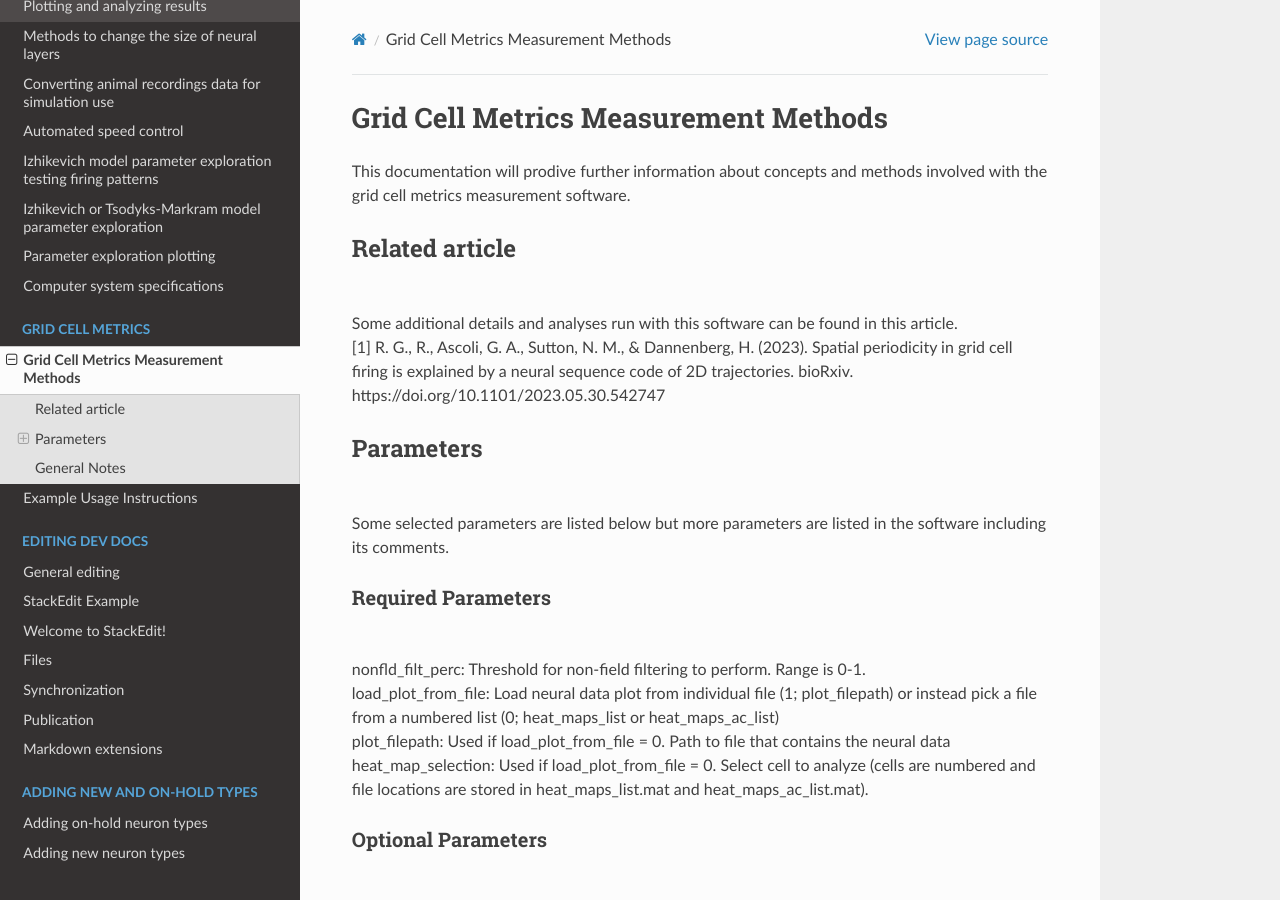
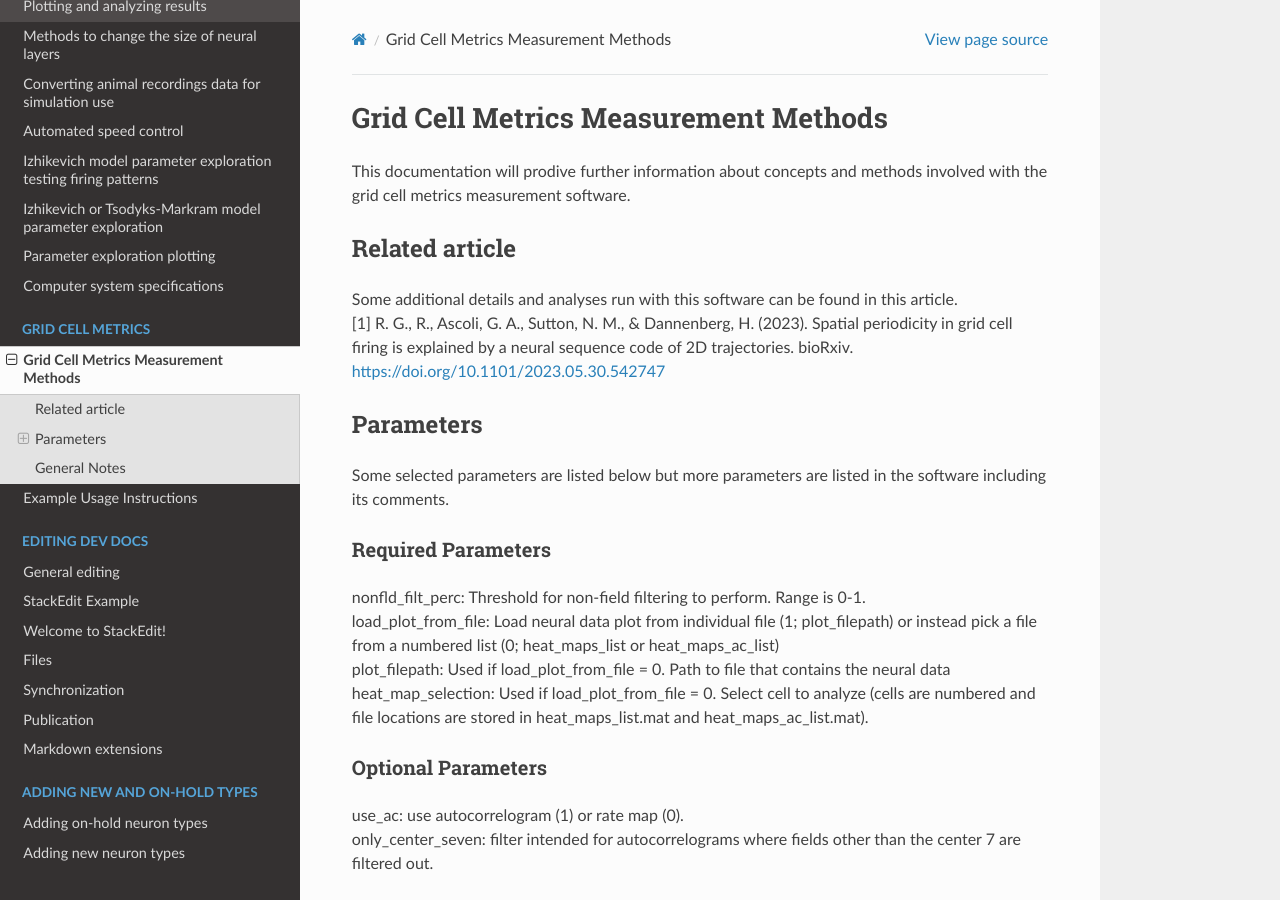
Before and after one commit to Hippocampome-Org/hco_dev_docs, a Sphinx documentation site: the page built from docs/gridcell_metrics/overview.md, in a window 1280 px wide and 900 px high. Built offline with Sphinx 7.4.7 and the Read the Docs theme 2.0.0, drawn with Linux system fonts in a browser that asks for light colours; part of the change alters nothing that is shown.

Commit message:
updated grid cell metrics docs

```diff
--- a/docs/gridcell_metrics/overview.md
+++ b/docs/gridcell_metrics/overview.md
@@ -4,24 +4,24 @@ Grid Cell Metrics Measurement Methods
 This documentation will prodive further information about concepts and methods involved with the grid cell metrics measurement software.
 
 ## Related article
-<br>Some additional details and analyses run with this software can be found in this article.
-<br>\[1\] R. G., R., Ascoli, G. A., Sutton, N. M., & Dannenberg, H. (2023). Spatial periodicity in grid cell firing is explained by a neural sequence code of 2D trajectories. bioRxiv. https://doi.org/10.1101/2023.05.30.542747
+Some additional details and analyses run with this software can be found in this article.
+<br>\[1\] R. G., R., Ascoli, G. A., Sutton, N. M., & Dannenberg, H. (2023). Spatial periodicity in grid cell firing is explained by a neural sequence code of 2D trajectories. bioRxiv. [https://doi.org/10.1101/2023.05.30.542747](https://doi.org/10.1101/2023.05.30.542747)
 
 ## Parameters
-<br>Some selected parameters are listed below but more parameters are listed in the software including its comments.
+Some selected parameters are listed below but more parameters are listed in the software including its comments.
 
-### Required Parameters
-<br>nonfld_filt_perc: Threshold for non-field filtering to perform. Range is 0-1.
+#### Required Parameters
+nonfld_filt_perc: Threshold for non-field filtering to perform. Range is 0-1.
 <br>load_plot_from_file: Load neural data plot from individual file (1; plot_filepath) or instead pick a file from a numbered list (0; heat_maps_list or heat_maps_ac_list)
 <br>plot_filepath: Used if load_plot_from_file = 0. Path to file that contains the neural data
 <br>heat_map_selection: Used if load_plot_from_file = 0. Select cell to analyze (cells are numbered and file locations are stored in heat_maps_list.mat and heat_maps_ac_list.mat).
 
-### Optional Parameters
-<br>use_ac: use autocorrelogram (1) or rate map (0).
+#### Optional Parameters
+use_ac: use autocorrelogram (1) or rate map (0).
 <br>only_center_seven: filter intended for autocorrelograms where fields other than the center 7 are filtered out.
 
-### Plotting Parameters
-<br>plot_fields_detected: plot fields the software detected.
+#### Plotting Parameters
+plot_fields_detected: plot fields the software detected.
 <br>plot_orig_firing: plot original ratemap or autocorrelogram used as the source of data for the software.
 <br>plot_legend: include legend in plot.
 
```
